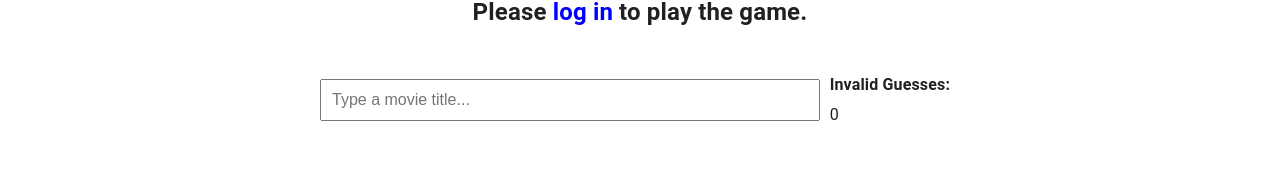
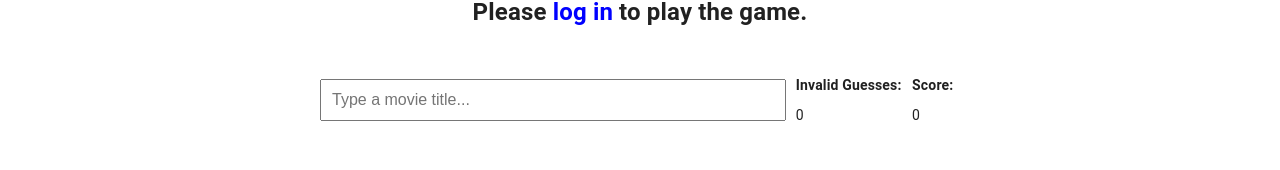
Before and after one commit to brianna-huang/syntax-terror, a React (Create React App) app in the folder client/: page / in a window 1280 px wide. Both pictures are taken after a click on the button "CLICK TO START GAME". Shown: the part 130-300 px from the top of the page. Built offline with nearby package versions, Linux system fonts and the light colour scheme.

Commit message:
added score to game

```diff
--- a/client/src/pages/HomePage.js
+++ b/client/src/pages/HomePage.js
@@ -8,6 +8,7 @@ export default function HomePage() {
   const [curr_userID, setCurrUserID] = useState(null);
   const { user, isAuthenticated, isLoading, loginWithRedirect } = useAuth0();
 
+  const [score, setScore] = useState(0);
   const [movieTitle, setMovieTitle] = useState('');
   const [suggestions, setSuggestions] = useState([]);
   const [currentGuess, setCurrentGuess] = useState(null);
@@ -26,7 +27,8 @@ export default function HomePage() {
   const [timer, setTimer] = useState(30);
   const [isTimerRunning, setIsTimerRunning] = useState(false);
 
-  // console.log(commonPeople)
+  console.log(validGuesses)
+  console.log(score)
 
   useEffect(() => {
     if (isAuthenticated && user) {
@@ -125,6 +127,11 @@ export default function HomePage() {
       }
     }
   }, [currentGuess, curr_userID, previousGuess]);
+
+  useEffect(() => {
+    const allGuesses = new Set(validGuesses.map((movie)=>movie.movieID))
+    setScore([...allGuesses].length);
+  }, [validGuesses])
 
   if (isLoading) {
     return <div>Loading...</div>; // Add a loading state
@@ -302,6 +309,7 @@ export default function HomePage() {
         gameOver ? (
           <div style={{ position: 'fixed', top: '50%', left: '50%', transform: 'translate(-50%, -50%)', textAlign: 'center', backgroundColor: 'rgba(0,0,0,0.8)', color: 'white', padding: '20px', borderRadius: '10px' }}>
             <h2>Game Over</h2>
+            <h2>Final Score: {score-invalidGuesses}</h2>
             <Button variant="contained" color="primary" onClick={handleRestart}>Restart</Button>
           </div>
         ) : (
@@ -314,8 +322,11 @@ export default function HomePage() {
                 placeholder="Type a movie title..."
                 style={{ width: '80%', padding: '10px', fontSize: '16px' }}
               />
-              <div style={{ marginLeft: '10px', fontSize: '16px', lineHeight: '30px' }}>
+              <div style={{ marginLeft: '10px', fontSize: '14px', lineHeight: '30px' }}>
                 <strong>Invalid Guesses:</strong> {invalidGuesses}
+              </div>
+              <div style={{ marginLeft: '10px', fontSize: '14px', lineHeight: '30px' }}>
+                <strong>Score:</strong> {score}
               </div>
             </div>
             {suggestions.length > 0 && (
```
